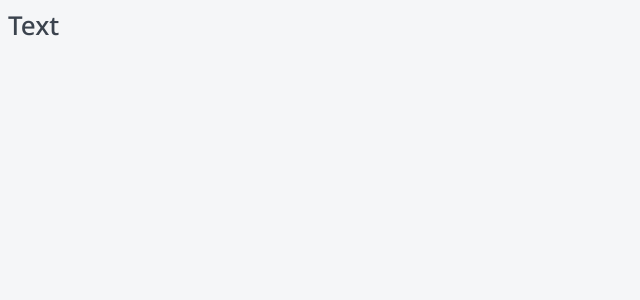
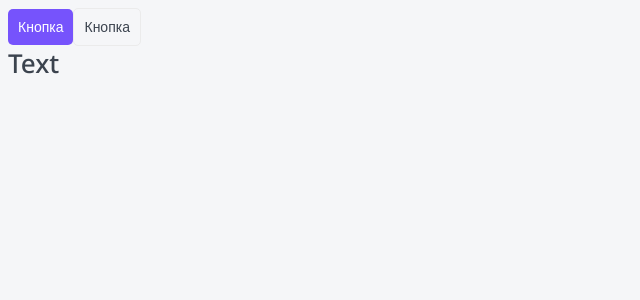
Before and after one commit to NicaZadirieva/nextjs_ht, a Next.js app in the folder top-app/: page / in a window 1280 px wide. Shown: the top 300 px of the page, without its empty margins (0-640 px from the left). Built offline with nearby package versions, Linux system fonts and the light colour scheme.

Commit message:
добавила кнопку из top-app-old

```diff
--- a/top-app/app/globals.css
+++ b/top-app/app/globals.css
@@ -1,7 +1,9 @@
 :root {
 	--black: #3B434E;
+	--gray-light: #EBEBEB;
 	--white: white;
 	--primary: #7653FC;
+	--primary-hover: rgb(43 15 155);
 	--red: #FC836D;
 	--green: #1DC47E;
 	--green-light: #C8F8E4;
--- a/top-app/app/page.tsx
+++ b/top-app/app/page.tsx
@@ -1,4 +1,4 @@
-import { HTag } from '@/components';
+import { Button, HTag } from '@/components';
 import { Metadata } from 'next';
 
 
@@ -14,9 +14,13 @@
 	};
 }
 export default function Home() {
-	return (
+	return (<>
+		<Button appearance='primary'>Кнопка</Button>
+		<Button appearance='ghost'>Кнопка</Button>
+
 		<HTag tag="h1">
 			Text
 		</HTag>
+	</>
 	);
 }
--- /dev/null
+++ b/top-app/components/Button/Button.module.css
@@ -0,0 +1,37 @@
+.button {
+	display: inline-block;
+
+	box-sizing: border-box;
+
+	cursor: pointer;
+
+	border: none;
+	border-radius: 5px;
+
+	padding: 10px;
+
+	font-size: 14px;
+	text-align: center;
+
+	transition: all .2s;
+}
+
+.primary {
+	color: var(--white);
+	background-color: var(--primary);
+}
+
+.primary:hover {
+	background-color: var(--primary-hover);
+}
+
+.ghost {
+	border: 1px solid var(--gray-light);
+	color: var(--black);
+	background: none;
+}
+
+.ghost:hover {
+	color: var(--white);
+	background-color: var(--primary);
+}
--- /dev/null
+++ b/top-app/components/Button/Button.props.ts
@@ -0,0 +1,6 @@
+import { ButtonHTMLAttributes, DetailedHTMLProps, ReactNode } from 'react';
+
+export interface ButtonProps extends DetailedHTMLProps<ButtonHTMLAttributes<HTMLButtonElement>, HTMLButtonElement> {
+    appearance: 'primary' | 'ghost';
+    children?: ReactNode | undefined;
+}
--- /dev/null
+++ b/top-app/components/Button/Button.tsx
@@ -0,0 +1,15 @@
+import cn from 'classnames';
+import { JSX } from 'react';
+import styles from './Button.module.css';
+import { ButtonProps } from './Button.props';
+
+export const Button = ({ appearance, children, className, ...props }: ButtonProps): JSX.Element => {
+	return (
+		<button {...props} className={cn(styles.button, className, {
+			[styles.primary]: appearance == 'primary',
+			[styles.ghost]: appearance == 'ghost'
+		})}>
+			{children}
+		</button>
+	);
+};
--- a/top-app/components/index.ts
+++ b/top-app/components/index.ts
@@ -1 +1,2 @@
+export * from './Button/Button';
 export * from './HTag/HTag';
--- a/top-app/package.json
+++ b/top-app/package.json
@@ -12,6 +12,7 @@
     "debug": "cross-env NODE_OPTIONS='--inspect' next dev"
   },
   "dependencies": {
+    "classnames": "^2.5.1",
     "next": "15.3.3",
     "react": "^19.0.0",
     "react-dom": "^19.0.0"
```
Also changed, not shown: 1 other file (tests, documents, lock files or other folders).
